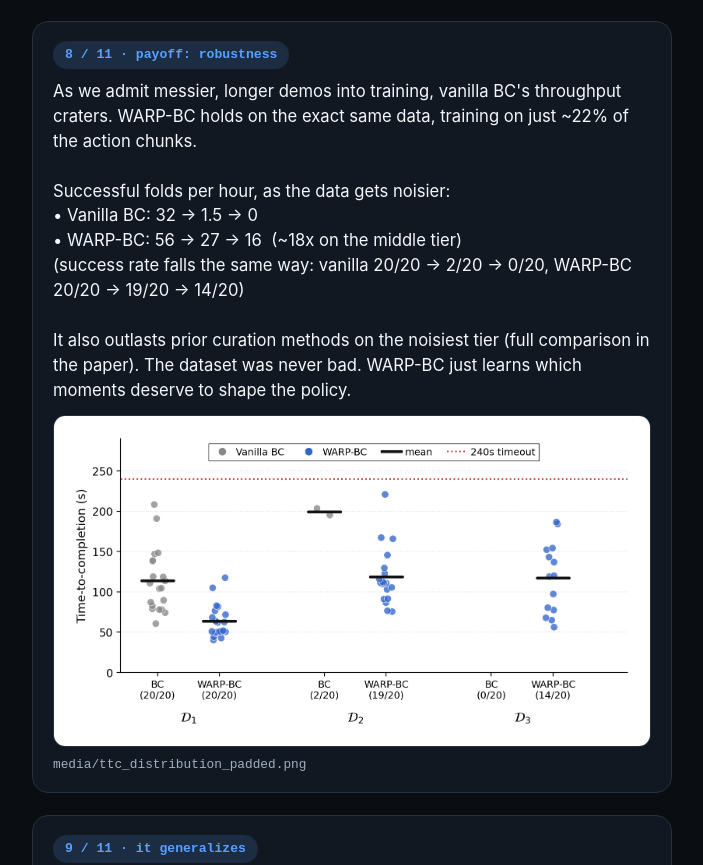
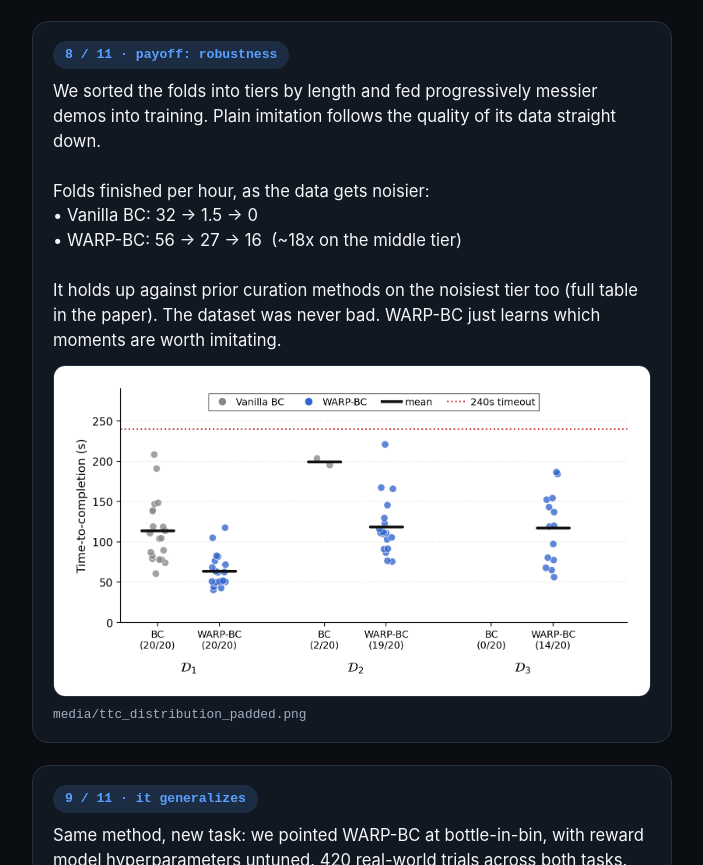
Before and after one commit to uynitsuj/uynitsuj.github.io, a Jekyll site: the page warp-rm/thread.html, which Jekyll copies as it is, in a window 1280 px wide and 1400 px high, scrolled down 4301 px. Shown: the part 179-1044 px from the top of the window, without its empty margins (288-991 px from the left). Built offline with Jekyll 4.4.1, drawn with Linux system fonts in a browser that asks for light colours; some of the changed text lies outside the part shown; grey boxes are pictures that could not be loaded.

Commit message:
x thread tweak

```diff
--- a/warp-rm/thread.html
+++ b/warp-rm/thread.html
@@ -91,28 +91,27 @@ We gave a folding robot more demonstrations and it got worse. Every extra demo s
 
   <section class="slide">
     <div class="num">8 / 11 · payoff: robustness</div>
-    <div class="body">As we admit messier, longer demos into training, vanilla BC's throughput craters. WARP-BC holds on the exact same data, training on just ~22% of the action chunks.
+    <div class="body">We sorted the folds into tiers by length and fed progressively messier demos into training. Plain imitation follows the quality of its data straight down.
 
-Successful folds per hour, as the data gets noisier:
+Folds finished per hour, as the data gets noisier:
 • Vanilla BC: 32 → 1.5 → 0
 • WARP-BC: 56 → 27 → 16  (~18x on the middle tier)
-(success rate falls the same way: vanilla 20/20 → 2/20 → 0/20, WARP-BC 20/20 → 19/20 → 14/20)
 
-It also outlasts prior curation methods on the noisiest tier (full comparison in the paper). The dataset was never bad. WARP-BC just learns which moments deserve to shape the policy.</div>
+It holds up against prior curation methods on the noisiest tier too (full table in the paper). The dataset was never bad. WARP-BC just learns which moments are worth imitating.</div>
     <div class="media"><img src="media/ttc_distribution_padded.png" alt="time-to-completion across tiers"></div>
     <div class="cap">media/ttc_distribution_padded.png</div>
   </section>
 
   <section class="slide">
     <div class="num">9 / 11 · it generalizes</div>
-    <div class="body">It isn't specific to shirts. Same method, new task: we pointed WARP-BC at bottle-in-bin, retraining the reward model once on bottle demos (task generalization, not zero-shot). Across both tasks, 420 real-world trials.</div>
+    <div class="body">Same method, new task: we pointed WARP-BC at bottle-in-bin, with reward model hyperparameters untuned. 420 real-world trials across both tasks.</div>
     <div class="media"><video src="media/bottles_rollout.mp4" controls muted loop playsinline preload="metadata"></video></div>
     <div class="cap">media/bottles_rollout.mp4</div>
   </section>
 
   <section class="slide">
     <div class="num">10 / 11 · bottles, head-to-head</div>
-    <div class="body">On bottles, the same pattern holds: WARP-BC averages 11.3s per bottle vs 15.9s, about 1.6x the throughput, and places 74 of 80 vs 59 of 80. Keep the productive moments, and the policy gets both faster and more reliable.</div>
+    <div class="body">On bottles, WARP-BC averages 11.3s per bottle vs 15.9s, and places 74 of 80 vs 59 of 80. Keep the productive moments, and the policy gets both faster and better.</div>
     <div class="media"><video src="media/grid_bottles_vanilla_vs_warp.mp4" controls muted loop playsinline preload="metadata"></video></div>
     <div class="cap">media/grid_bottles_vanilla_vs_warp.mp4 · Vanilla BC | WARP-BC</div>
   </section>
```
